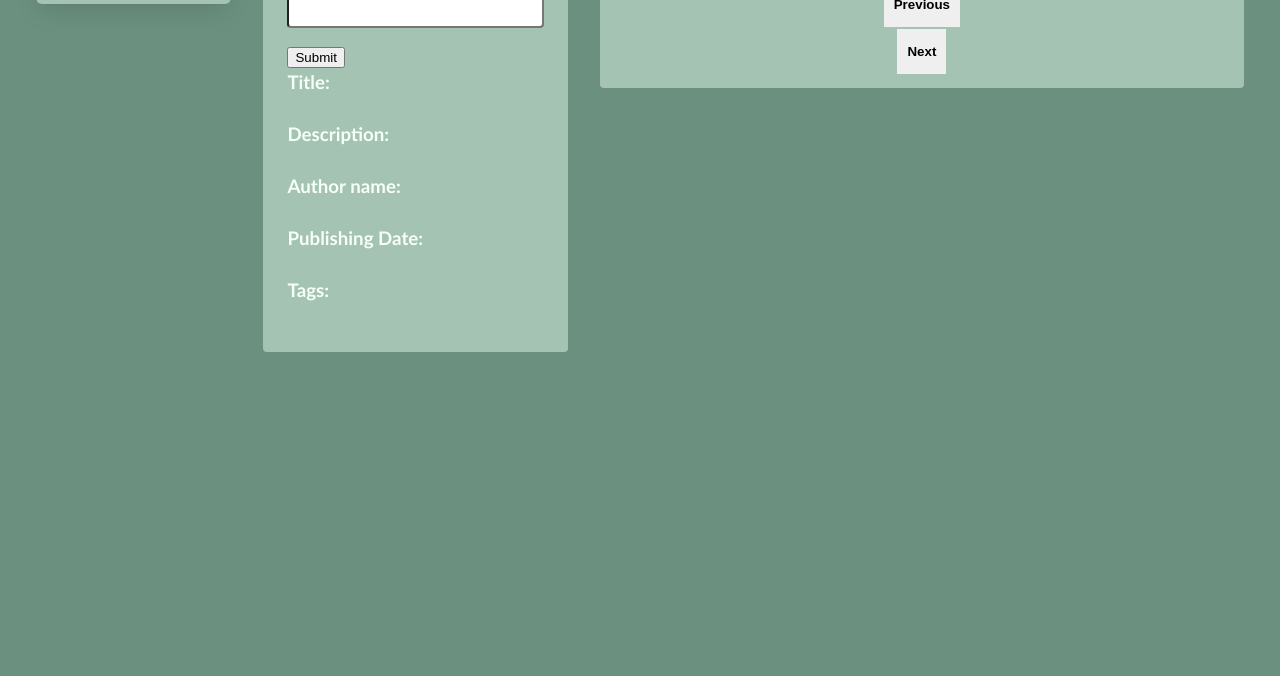
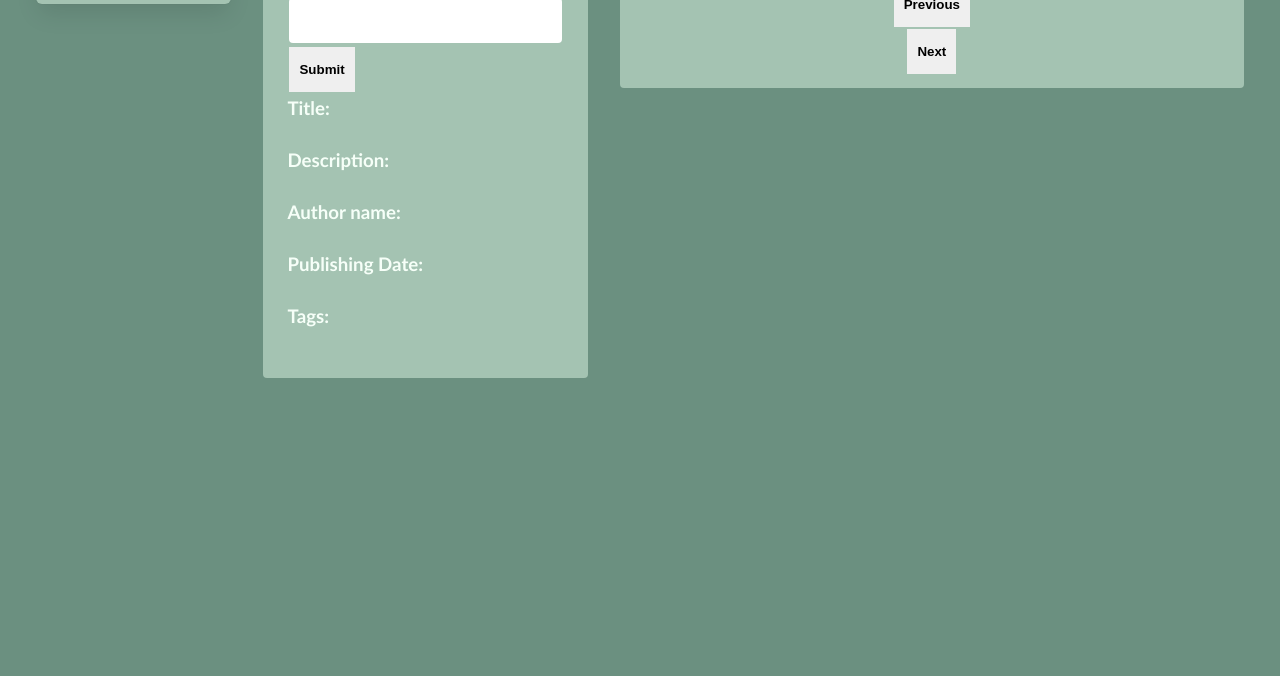
Before and after one commit to JosueTlapechco/final-project-377, a plain HTML site: page index.html in a window 1280 px wide. Shown: the part 124-800 px from the top of the page. Drawn offline with Linux system fonts and the light colour scheme.

Commit message:
everything just about done

```diff
--- a/style.css
+++ b/style.css
@@ -56,7 +56,9 @@ form {
   - note that the period vanishes there!
 */
 
-
+#description, #id, #author, #title, #publish, #tags{
+  font-family: system-ui, -apple-system, BlinkMacSystemFont, 'Segoe UI', Roboto, Oxygen, Ubuntu, Cantarell, 'Open Sans', 'Helvetica Neue', sans-serif;
+}
 .wrapper {
   min-height: 100vh;
   display: flex;
@@ -248,6 +250,17 @@ div.carousel {
   position: relative;
 }
 
+.search {
+  border: none;
+  margin: 2px;
+  text-align: center;
+
+  font-weight: bold;
+  height: 45px;
+  padding: 10px;
+  line-height: 0;
+}
+
 .prev,
 .next {
   border: none;
```
